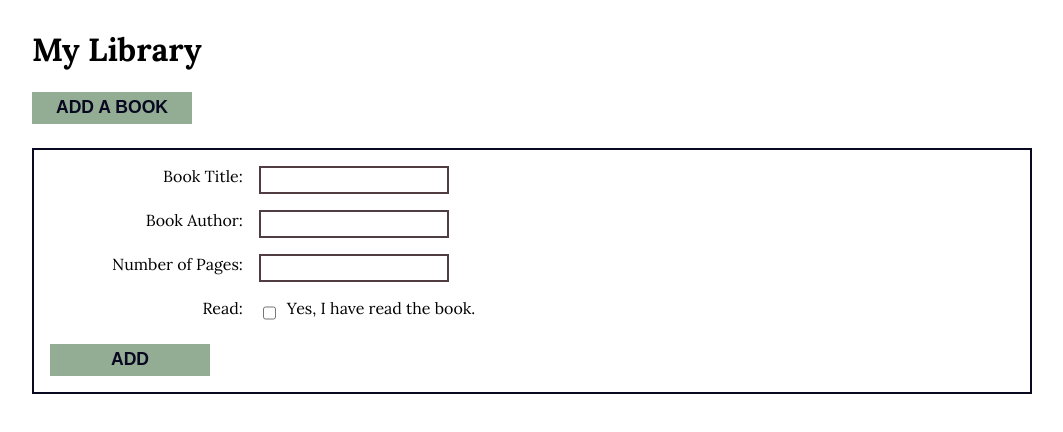
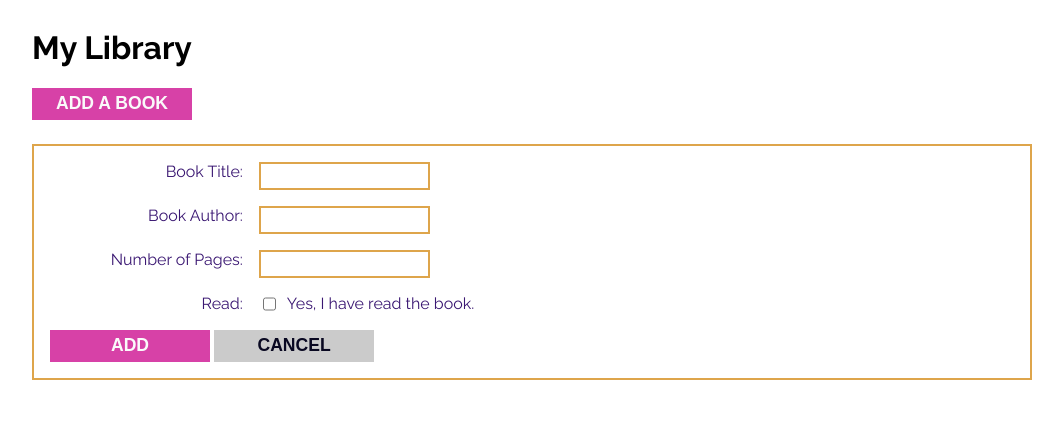
Before and after one commit to joerhew/odin-library, a plain HTML site: page index.html in a window 1280 px wide. Both pictures are taken after a click on the button "ADD A BOOK". Shown: the whole page, without its empty margins (108-1171 px from the left). Drawn offline with Linux system fonts and the light colour scheme; a web font is replaced by a local one.

Commit message:
Polished UI

```diff
--- a/index.html
+++ b/index.html
@@ -10,7 +10,7 @@
     <script src="script.js" defer></script>
     <link rel="preconnect" href="https://fonts.googleapis.com">
     <link rel="preconnect" href="https://fonts.gstatic.com" crossorigin>
-    <link href="https://fonts.googleapis.com/css2?family=Lora:ital,wght@0,400;0,600;0,700;1,400&family=Sono:wght@400;600&display=swap" rel="stylesheet">
+    <link href="https://fonts.googleapis.com/css2?family=Raleway:ital,wght@0,400;0,600;0,700;1,400&family=Sono:wght@400;600&display=swap" rel="stylesheet">
 
     <title>My Library</title>
 </head>
@@ -28,23 +28,26 @@
                 </div>
                 <div class="form-row">
                     <div class="input-label">
-                        <label for="new-book-title">Book Author:</label>
+                        <label for="new-book-author">Book Author:</label>
                     </div>
                     <input type="text" name="new-book-author" id="new-book-author" required />
                 </div>
                 <div class="form-row">
                     <div class="input-label">
-                        <label for="new-book-title">Number of Pages:</label>
+                        <label for="new-book-pages">Number of Pages:</label>
                     </div>
                     <input type="number" name="new-book-pages" id="new-book-pages" min="1" required />
                 </div>
                 <div class="form-row">
                     <div class="input-label">
-                        <label for="new-book-title">Read:</label>
+                        <label for="new-book-read">Read:</label>
                     </div>
-                    <input type="checkbox" name="new-book-read" id="new-book-read" value="yes"/><p>Yes, I have read the book.</p>
+                    <input type="checkbox" name="new-book-read" id="new-book-read" value="yes"/>
+                    <span class="checkmark"></span>
+                    <p>Yes, I have read the book.</p>
                 </div>
                 <button type="button" id="btn-add-book">Add</button>
+                <button type="button" id="btn-cancel">Cancel</button>
             </form>
         </div>
         <div class="library">
--- a/script.js
+++ b/script.js
@@ -4,6 +4,7 @@ const BODY = document.querySelector('body');
 const LIBRARY_CONTAINER = document.querySelector('.library');
 const SHOW_FORM_BTN = document.querySelector('#btn-show-form');
 const ADD_BOOK_BTN =  document.querySelector('#btn-add-book');
+const CANCEL_BTN = document.querySelector('#btn-cancel');
 const ADD_BOOK_FORM = document.querySelector('form[name="add-book-form"');
 const ADD_BOOK_FORM_CONTAINER = document.querySelector('.form-container');
 
@@ -19,6 +20,10 @@ SHOW_FORM_BTN.addEventListener('click', () => {
 
 ADD_BOOK_BTN.addEventListener('click', () => {
     validateForm();
+})
+
+CANCEL_BTN.addEventListener('click', () => {
+    ADD_BOOK_FORM_CONTAINER.classList.toggle('hidden');
 })
 
 // Book constructor and prototype method
@@ -52,7 +57,6 @@ function validateForm() {
         addBookToLibrary(newBook);
         ADD_BOOK_FORM.reset();
     };
-
 }
 
 function addBookToLibrary(book) {
@@ -89,10 +93,11 @@ function displayLibrary() {
         bookCard.innerText = library[i].title;
         bookAuthor.innerText = library[i].author;
         bookPages.innerText = library[i].pages;
-        bookRead.innerText = library[i].read;
+        bookRead.innerText = library[i].read ? 'Read' : 'Unread';
 
         btnDelete.innerText = 'Delete';
-        btnRead.innerText = 'Mark read/unread';
+        btnRead.innerText = library[i].read ? 'Mark as unread' : 'Mark as read'
+
 
         LIBRARY_CONTAINER.appendChild(bookCard);
         bookCard.appendChild(bookTitle);
--- a/style.css
+++ b/style.css
@@ -1,13 +1,14 @@
 :root {
-    --primary: rgb(146, 173, 148,1);
-    --secondary: rgb(142, 59, 70,1);
-    --tertiary: rgb(157, 105, 22,1);
-    --quatenary: rgb(80, 61, 66,1);
-    --primary-dark: rgb(73, 91, 74);
-    --dark: rgb(9, 8, 33,1);
-    --light: rgb(245, 251, 239,1);
+    --primary: rgb(215, 65, 167, 1);
+    --secondary: rgb(58, 23, 114, 1);
+    --tertiary: rgb(222, 165, 75, 1);
+    --primary-dark: rgb(118, 25, 88, 1);
+    --dark: rgb(9, 8, 33, 1);
+    --light: rgb(240, 246, 249, 1);
+    --white: rgb(250,250,250,1);
+    --neutral: rgb(203, 203, 203);
 
-    --text: 'Lora', serif;
+    --text: 'Raleway', serif;
     --heading: 'Sono', sans-serif;
 
 }
@@ -28,7 +29,7 @@ button {
     outline: none;
     border: none;
     background-color: var(--primary);
-    color: var(--dark);
+    color: var(--white);
     cursor: pointer;
 
     font-family: var(--heading);
@@ -37,18 +38,29 @@ button {
     text-transform: uppercase;
 }
 
+button[id='btn-cancel'] {
+    background-color: var(--neutral);
+    color: var(--dark);
+}
+
 input {
     height: 1.5rem;
     outline: none;
-    border: 2px solid var(--quatenary);
+    border: 2px solid var(--tertiary);
     padding: 0 0.5rem 0 0.5rem;
     font-family: var(--text);
-    color: var(--quatenary);
+    color: var(--secondary);
 }
 
+input[type='checkbox'] {
+    accent-color: var(--tertiary);
+    height: 14px;
+}
 
 .container {
     width: min(90%,1000px);
+    display: flex;
+    flex-direction: column;
 }
 
 .page-title {
@@ -56,25 +68,28 @@ input {
 }
 
 .form-container {
-    border: 2px solid var(--dark);
+    border: 2px solid var(--tertiary);
     padding: 1rem;
     margin: 1.5rem 0 1.5rem 0;
 }
 
 .form-row {
     display: flex;
+    align-items: flex-start;
     margin-bottom: 1rem;
 }
 
 .form-row p {
     display:inline;
     margin: 0 0 0 0.5rem;
+    color: var(--secondary);
 }
 
 .input-label {
     width: 20%;
     text-align: right;
     margin-right: 1rem;
+    color: var(--secondary);
 }
 
 .hidden {
@@ -86,12 +101,23 @@ input {
     display: grid;
     grid-template-columns: repeat(auto-fill, minmax(200px, 1fr)) ;
     background-color: var(--light);
-    width: 90%;
 }
 
 .book {
+    background-color: var(--secondary);
+    color: var(--light);
+    padding: 10px;
+    margin: 10px;
+}
+
+.book button {
+    width: 100%;
+
+
     background-color: var(--tertiary);
-    color: var(--light);
-    padding: 5px;
-    margin: 5px;
+    font-size: 0.9rem;
 }
+
+.book button:first-of-type {
+    margin-bottom: 10px;
+}
```
